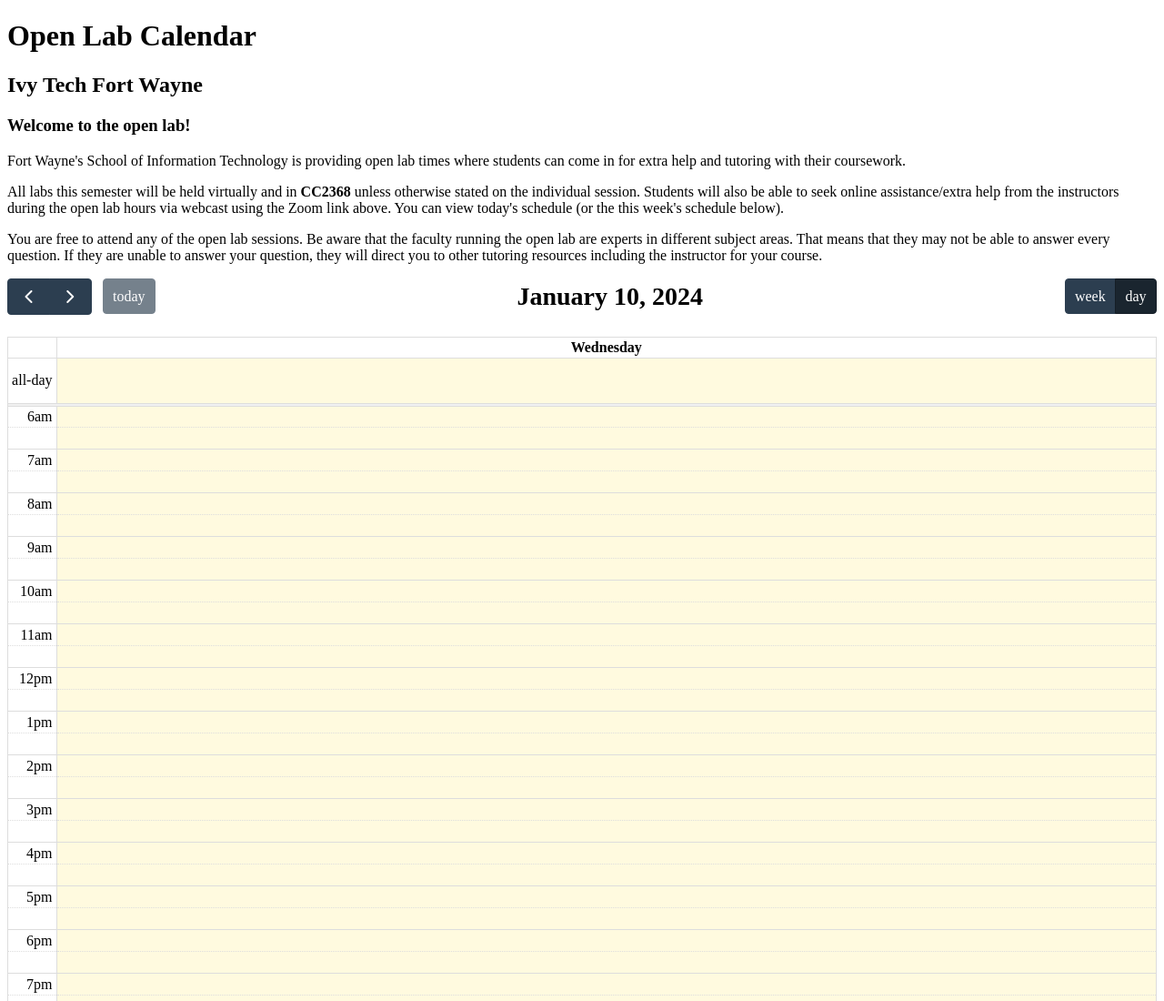
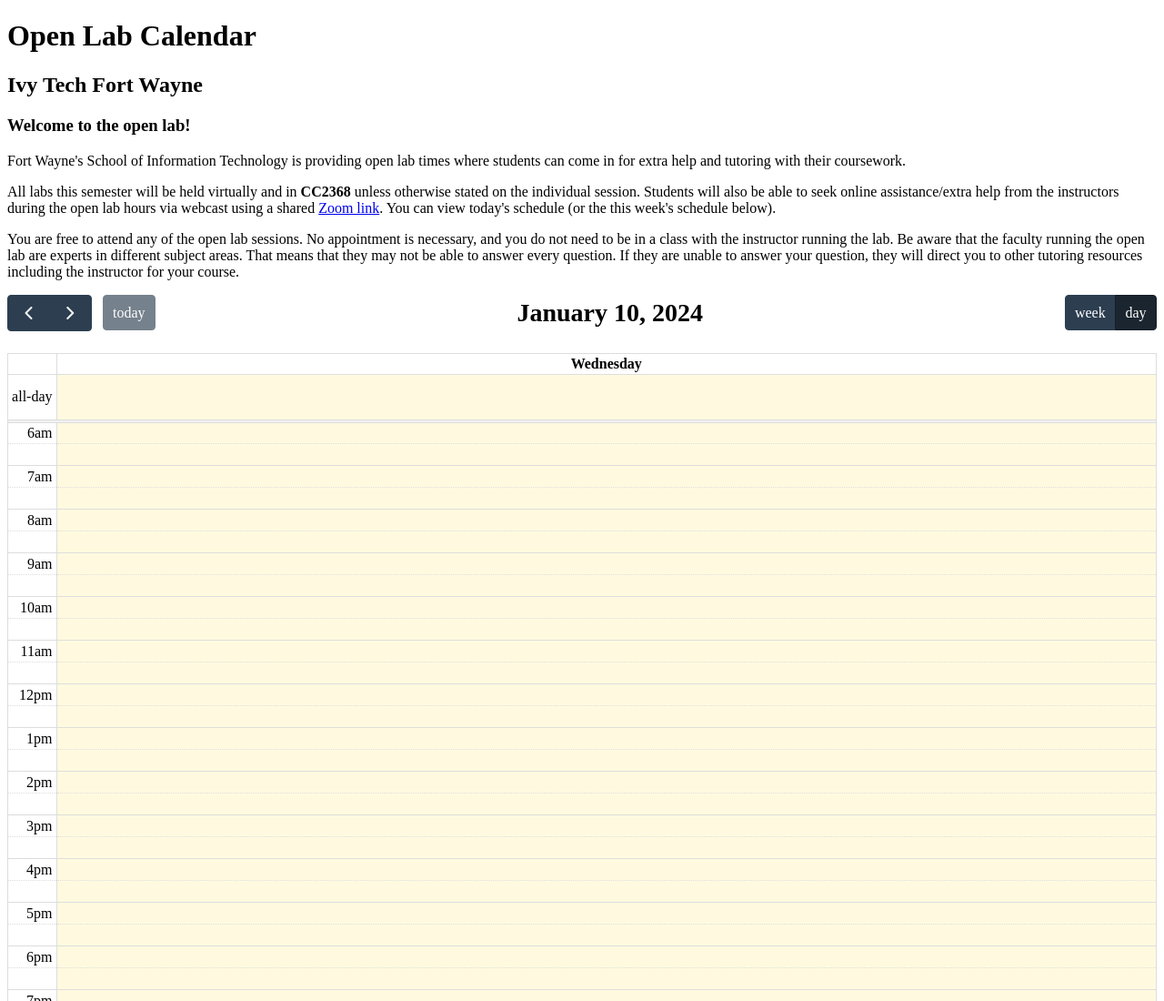
Before and after one commit to avenable11/open-lab-cal, a website: page src/index.html in a window 1280 px wide. Shown: the top 1100 px of the page at 91% size. Drawn offline with Linux system fonts and the light colour scheme; no server answers.

Commit message:
Added missing Zoom Link

```diff
--- a/src/index.html
+++ b/src/index.html
@@ -69,8 +69,8 @@
   <h3 id='welcome'>Welcome to the open lab!</h3>
 <p id='intro1'>Fort Wayne's School of Information Technology is providing open lab times where students can come in for extra help and tutoring with their coursework.</p>
 
-<p id='intro2'>All labs this semester will be held virtually and in <span style='font-weight: bold;'>CC2368</span> unless otherwise stated on the individual session. Students will also be able to seek online assistance/extra help from the instructors during the open lab hours via webcast using the Zoom link above. You can view today's schedule (or the this week's schedule below).</p>
-<p id='intro3'>You are free to attend any of the open lab sessions.  Be aware that the faculty running the open lab are experts in different subject areas.  That means that they may not be able to answer every question.  If they are unable to answer your question, they will direct you to other tutoring resources including the instructor for your course.</p>
+<p id='intro2'>All labs this semester will be held virtually and in <span style='font-weight: bold;'>CC2368</span> unless otherwise stated on the individual session. Students will also be able to seek online assistance/extra help from the instructors during the open lab hours via webcast using a shared <a href="https://ivytech.zoom.us/j/93522397853">Zoom link</a>. You can view today's schedule (or the this week's schedule below).</p>
+<p id='intro3'>You are free to attend any of the open lab sessions. No appointment is necessary, and you do not need to be in a class with the instructor running the lab. Be aware that the faculty running the open lab are experts in different subject areas.  That means that they may not be able to answer every question.  If they are unable to answer your question, they will direct you to other tutoring resources including the instructor for your course.</p>
   <div id='loading'>loading...</div>
 
   <div id='calendar'></div>
```
